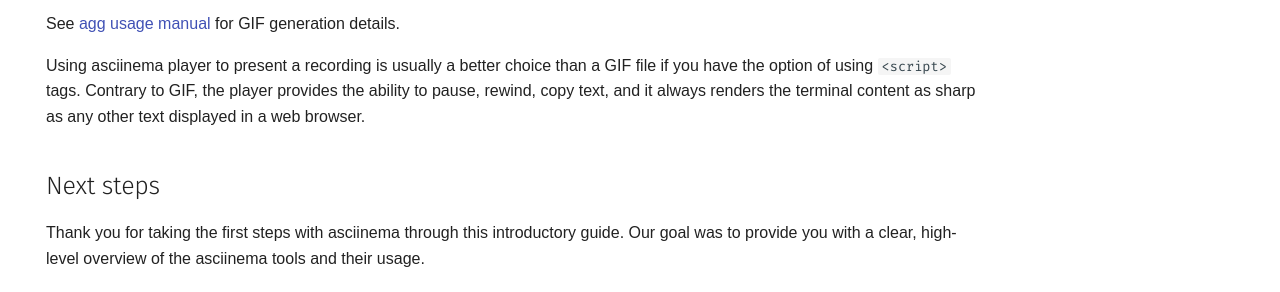
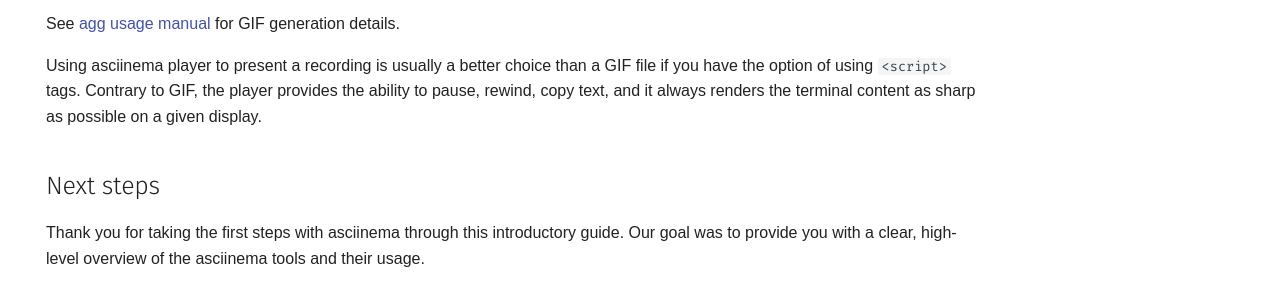
Before and after one commit to ofek/asciinema.github.io, an MkDocs documentation site: the page built from docs/getting-started.md, in a window 1280 px wide and 900 px high, scrolled down 3616 px. Shown: the part 267-559 px from the top of the window. Built offline with MkDocs 1.6.1 and Material for MkDocs 9.7.7, drawn with Linux system fonts in a browser that asks for light colours; some web fonts are replaced; comment, search, counter and statistics services are not loaded.

Commit message:
Improve wording

```diff
--- a/docs/getting-started.md
+++ b/docs/getting-started.md
@@ -236,7 +236,7 @@
 Using asciinema player to present a recording is usually a better choice than a
 GIF file if you have the option of using `<script>` tags. Contrary to GIF, the
 player provides the ability to pause, rewind, copy text, and it always renders
-the terminal content as sharp as any other text displayed in a web browser.
+the terminal content as sharp as possible on a given display.
 
 ## Next steps
 
```
